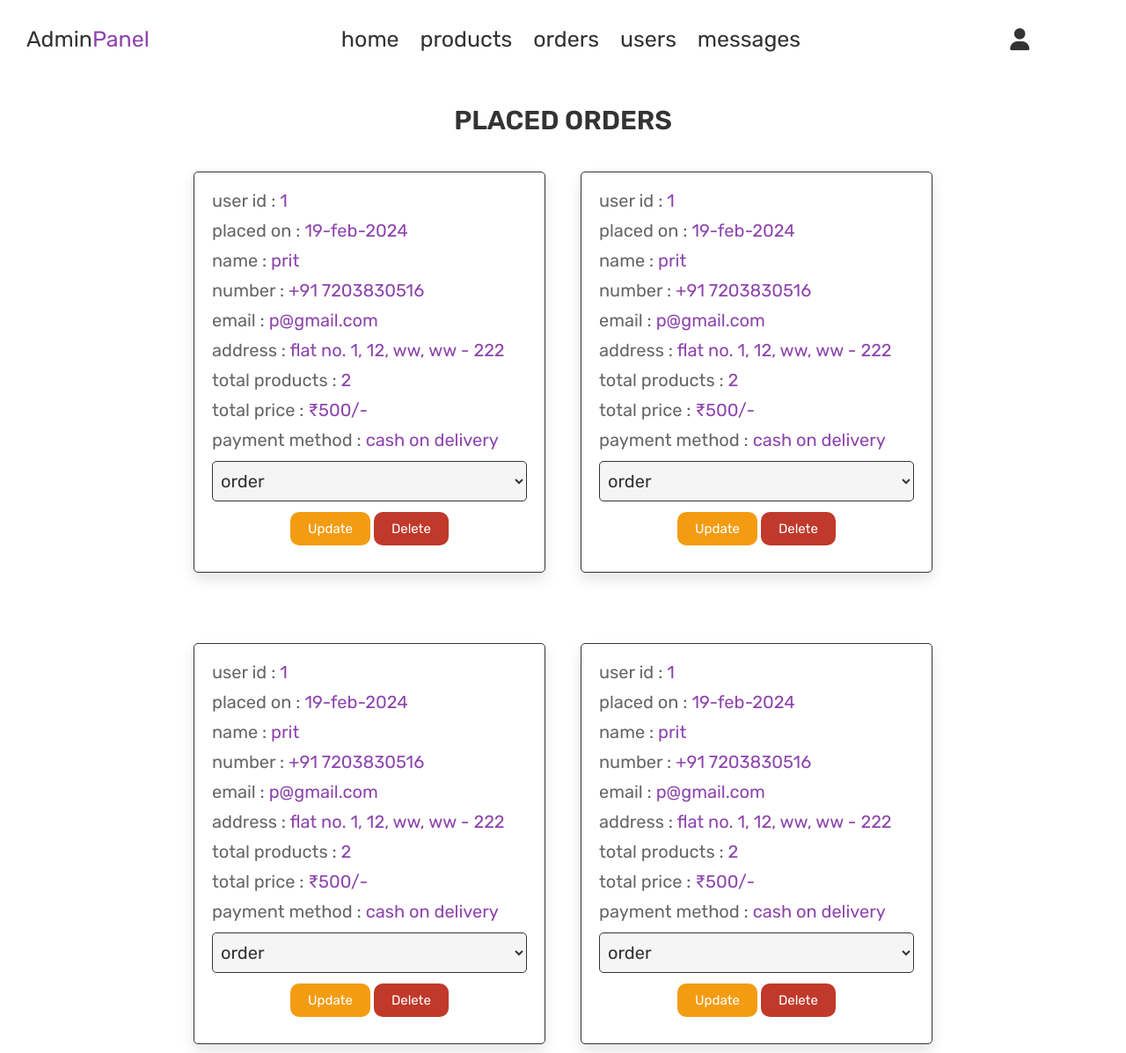
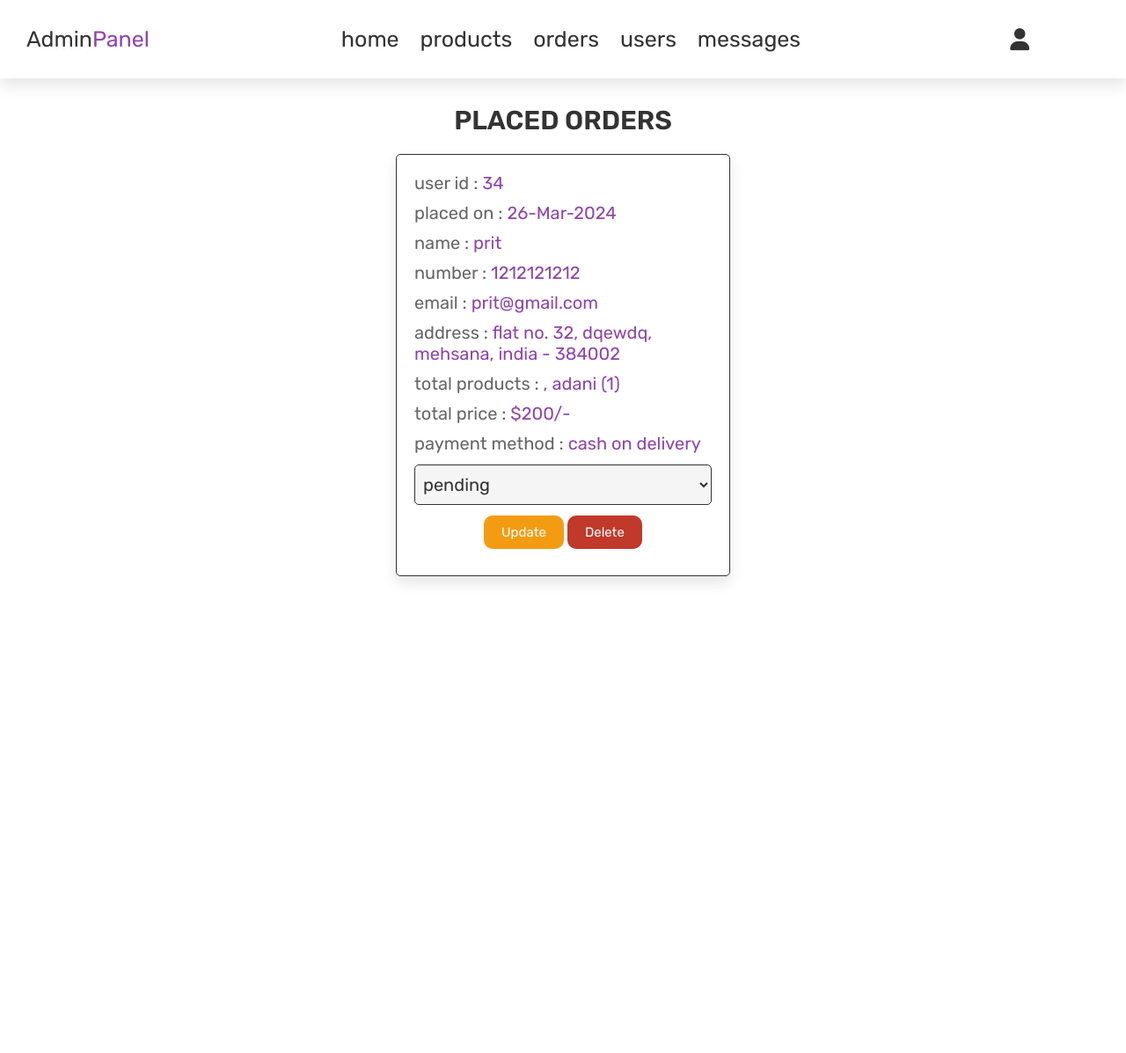
Before and after one commit to Pritpatel11/online-book-store, a PHP site: page /online-book-store/admin_order.php in a window 1280 px wide. Shown: the whole page at 88% size. After the commit the page ends 663 px from the top, so only its background shows below. Run offline with PHP 8.4, Linux system fonts and the light colour scheme; a user stored in the database is signed in; data comes from the database, SQL or seed files in the repository.

Commit message:
connect admin panel with database

```diff
--- a/admin_order.php
+++ b/admin_order.php
@@ -5,6 +5,21 @@ if(!isset($_SESSION["admin_name"]))
 {
    header('location:login.php');
 }
+if(isset($_POST['update_order'])){
+
+   $order_update_id = $_POST['order_id'];
+   $update_payment = $_POST['update_payment'];
+   mysqli_query($conn, "UPDATE `orders` SET payment_status = '$update_payment' WHERE id = '$order_update_id'") or die('query failed');
+   $message[] = 'payment status has been updated!';
+
+}
+
+if(isset($_GET['delete'])){
+   $delete_id = $_GET['delete'];
+   mysqli_query($conn, "DELETE FROM `orders` WHERE id = '$delete_id'") or die('query failed');
+   header('location:admin_orders.php');
+}
+
 ?>
 <!DOCTYPE html>
 <html lang="en">
@@ -23,7 +38,18 @@ if(!isset($_SESSION["admin_name"]))
 
 </head>
 <body>
-
+<?php
+if(isset($message)){
+   foreach($message as $message){
+      echo '
+      <div class="message">
+         <span>'.$message.'</span>
+         <i class="fas fa-times" onclick="this.parentElement.remove();"></i>
+      </div>
+      ';
+   }
+}
+?>
 <!-- nav -->
 <header class="header">
 
@@ -53,104 +79,48 @@ if(!isset($_SESSION["admin_name"]))
       </div>
 
 </div>
+</header>
 <section class="orders">
 
    <h1 class="title">placed orders</h1>
 
    <div class="box-container">
-
+      <?php
+      $select_orders = mysqli_query($conn, "SELECT * FROM `orders`") or die('query failed');
+      if(mysqli_num_rows($select_orders) > 0){
+         while($fetch_orders = mysqli_fetch_assoc($select_orders)){
+      ?>
       <div class="box">
-         <p> user id : <span>1</span> </p>
-         <p> placed on : <span>19-feb-2024</span> </p>
-         <p> name : <span>prit</span> </p>
-         <p> number : <span>+91 7203830516</span> </p>
-         <p> email : <span>p@gmail.com</span> </p>
-         <p> address : <span>flat no. 1, 12, ww, ww - 222</span> </p>
-         <p> total products : <span>2</span> </p>
-         <p> total price : <span>₹500/-</span> </p>
-         <p> payment method : <span>cash on delivery</span> </p>
+         <p> user id : <span><?php echo $fetch_orders['user_id']; ?></span> </p>
+         <p> placed on : <span><?php echo $fetch_orders['placed_on']; ?></span> </p>
+         <p> name : <span><?php echo $fetch_orders['name']; ?></span> </p>
+         <p> number : <span><?php echo $fetch_orders['number']; ?></span> </p>
+         <p> email : <span><?php echo $fetch_orders['email']; ?></span> </p>
+         <p> address : <span><?php echo $fetch_orders['address']; ?></span> </p>
+         <p> total products : <span><?php echo $fetch_orders['total_products']; ?></span> </p>
+         <p> total price : <span>$<?php echo $fetch_orders['total_price']; ?>/-</span> </p>
+         <p> payment method : <span><?php echo $fetch_orders['method']; ?></span> </p>
          <form action="" method="post">
+            <input type="hidden" name="order_id" value="<?php echo $fetch_orders['id']; ?>">
             <select name="update_payment">
-               <option value="" selected disabled>order</option>
+               <option value=""selected disabled><?php echo $fetch_orders['payment_status']; ?></option>
                <option value="pending">pending</option>
                <option value="completed">completed</option>
             </select>
             <input type="submit" value="update" name="update_order" class="option-btn">
-            <a href="#"class="delete-btn">delete</a>
+            <a href="admin_orders.php?delete=<?php echo $fetch_orders['id']; ?>" onclick="return confirm('delete this order?');" class="delete-btn">delete</a>
          </form>
       </div>
-
-      <!-- box 2 -->
-      <div class="box">
-         <p> user id : <span>1</span> </p>
-         <p> placed on : <span>19-feb-2024</span> </p>
-         <p> name : <span>prit</span> </p>
-         <p> number : <span>+91 7203830516</span> </p>
-         <p> email : <span>p@gmail.com</span> </p>
-         <p> address : <span>flat no. 1, 12, ww, ww - 222</span> </p>
-         <p> total products : <span>2</span> </p>
-         <p> total price : <span>₹500/-</span> </p>
-         <p> payment method : <span>cash on delivery</span> </p>
-         <form action="" method="post">
-            <select name="update_payment">
-               <option value="" selected disabled>order</option>
-               <option value="pending">pending</option>
-               <option value="completed">completed</option>
-            </select>
-            <input type="submit" value="update" name="update_order" class="option-btn">
-            <a href="#"class="delete-btn">delete</a>
-         </form>
-      </div>
-
-      <!-- box 3 -->
-      <div class="box">
-         <p> user id : <span>1</span> </p>
-         <p> placed on : <span>19-feb-2024</span> </p>
-         <p> name : <span>prit</span> </p>
-         <p> number : <span>+91 7203830516</span> </p>
-         <p> email : <span>p@gmail.com</span> </p>
-         <p> address : <span>flat no. 1, 12, ww, ww - 222</span> </p>
-         <p> total products : <span>2</span> </p>
-         <p> total price : <span>₹500/-</span> </p>
-         <p> payment method : <span>cash on delivery</span> </p>
-         <form action="" method="post">
-            <select name="update_payment">
-               <option value="" selected disabled>order</option>
-               <option value="pending">pending</option>
-               <option value="completed">completed</option>
-            </select>
-            <input type="submit" value="update" name="update_order" class="option-btn">
-            <a href="#"class="delete-btn">delete</a>
-         </form>
-      </div>
-
-      <!-- box 4 -->
-      <div class="box">
-         <p> user id : <span>1</span> </p>
-         <p> placed on : <span>19-feb-2024</span> </p>
-         <p> name : <span>prit</span> </p>
-         <p> number : <span>+91 7203830516</span> </p>
-         <p> email : <span>p@gmail.com</span> </p>
-         <p> address : <span>flat no. 1, 12, ww, ww - 222</span> </p>
-         <p> total products : <span>2</span> </p>
-         <p> total price : <span>₹500/-</span> </p>
-         <p> payment method : <span>cash on delivery</span> </p>
-         <form action="" method="post">
-            <select name="update_payment">
-               <option value="" selected disabled>order</option>
-               <option value="pending">pending</option>
-               <option value="completed">completed</option>
-            </select>
-            <input type="submit" value="update" name="update_order" class="option-btn">
-            <a href="#"class="delete-btn">delete</a>
-         </form>
-      </div>
-
+      <?php
+         }
+      }else{
+         echo '<p class="empty">no orders placed yet!</p>';
+      }
+      ?>
    </div>
 
 </section>
 
-</header>
 <!-- custom admin js file link  -->
 <script src="js/admin.js"></script>
 </body>
--- a/cart.php
+++ b/cart.php
@@ -133,7 +133,7 @@ if(isset($message)){
    </div>
 
    <div style="margin-top: 2rem; text-align:center;">
-      <a href="cart.php?delete_all" class="delete-btn <?php echo ($grand_total > 1)?'':'disabled'; ?>" onclick="return confirm('delete all from cart?');">delete all</a>
+      <a href="cart.php?delete_all" class="delete-btn" onclick="return confirm('delete all from cart?');">delete all</a>
    </div>
 
    <div class="cart-total">
--- a/css/admin.css
+++ b/css/admin.css
@@ -264,21 +265,20 @@
  /* order */
 .orders .box-container{
     display: grid;
-    grid-template-columns: repeat(2, 400px);
-    justify-content: center;
-    gap:40px;
-    max-width: 1200px;
-    margin:0 auto;
-    align-items: flex-start;
+   grid-template-columns: repeat(auto-fit, 400px);
+   justify-content: center;
+   gap:10px;
+   max-width: 1200px;
+   margin:0 auto;
+   align-items: flex-start;
 }
 .orders .box-container .box{
-    margin-top: 30px;
-    margin-bottom: 10px;
     background-color: var(--white);
     padding:20px;
     border:var(--border);
     box-shadow: var(--box-shadow);
     border-radius: 5px;
+    margin: 10px;
 }
 .orders .box-container .box p{
     padding-bottom: 10px;
--- a/index.php
+++ b/index.php
@@ -1,6 +1,8 @@
 <?php
 include 'conn.php';
 session_start();
+error_reporting(0);
+ini_set('display_errors',0);
 $user_id = $_SESSION['user_id'];
 if(!isset($_SESSION["user_name"]))
 {
--- a/js/admin.js
+++ b/js/admin.js
@@ -1,5 +1,12 @@
+let navbar = document.querySelector('.header .navbar');
 let accountBox = document.querySelector('.header .account-box');
 
+document.querySelector('#menu-btn').onclick = () =>{
+   navbar.classList.toggle('active');
+   accountBox.classList.remove('active');
+}
+
 document.querySelector('#user-btn').onclick = () =>{
-    accountBox.classList.toggle('active');
+   accountBox.classList.toggle('active');
+   navbar.classList.remove('active');
 }
```
Also changed, not shown: other parts of css/admin.css (+55 -2 lines), admin_page.php (+27 -3 lines), database/project.sql (+35 -5 lines).
